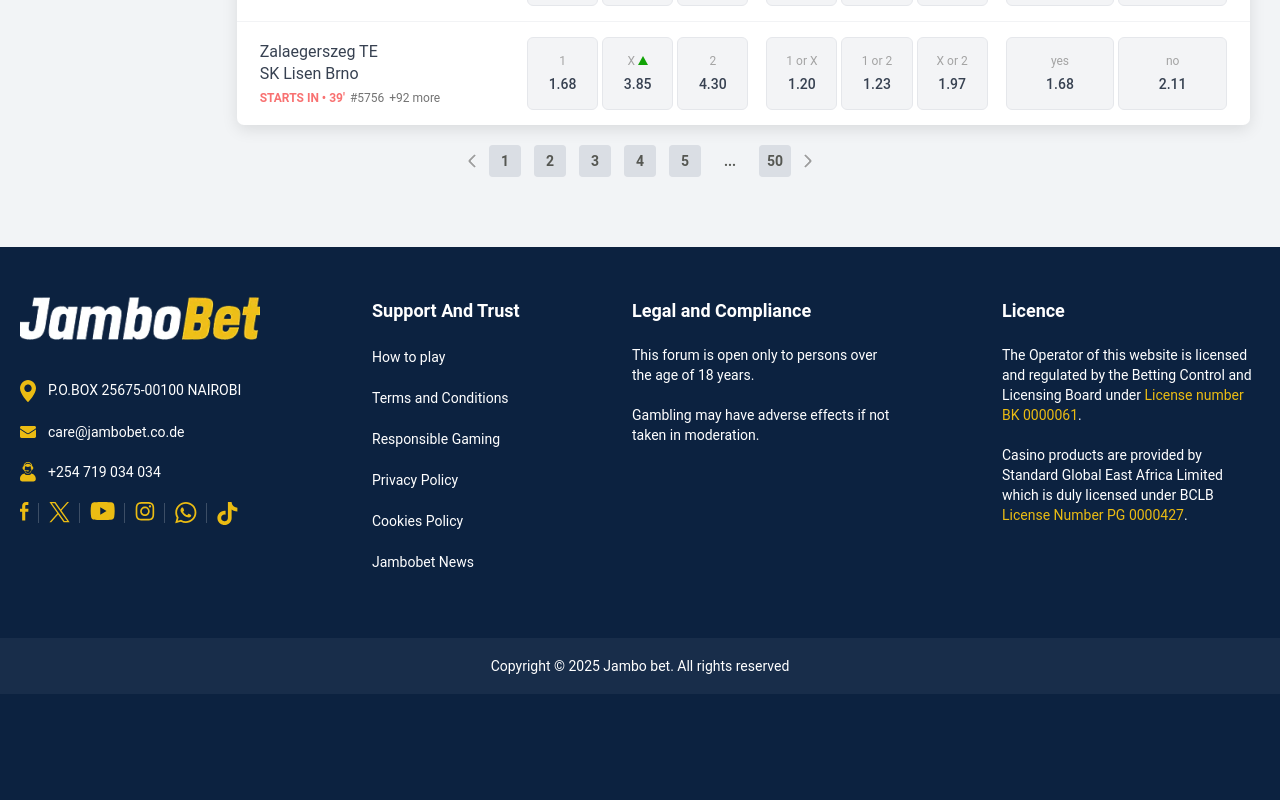
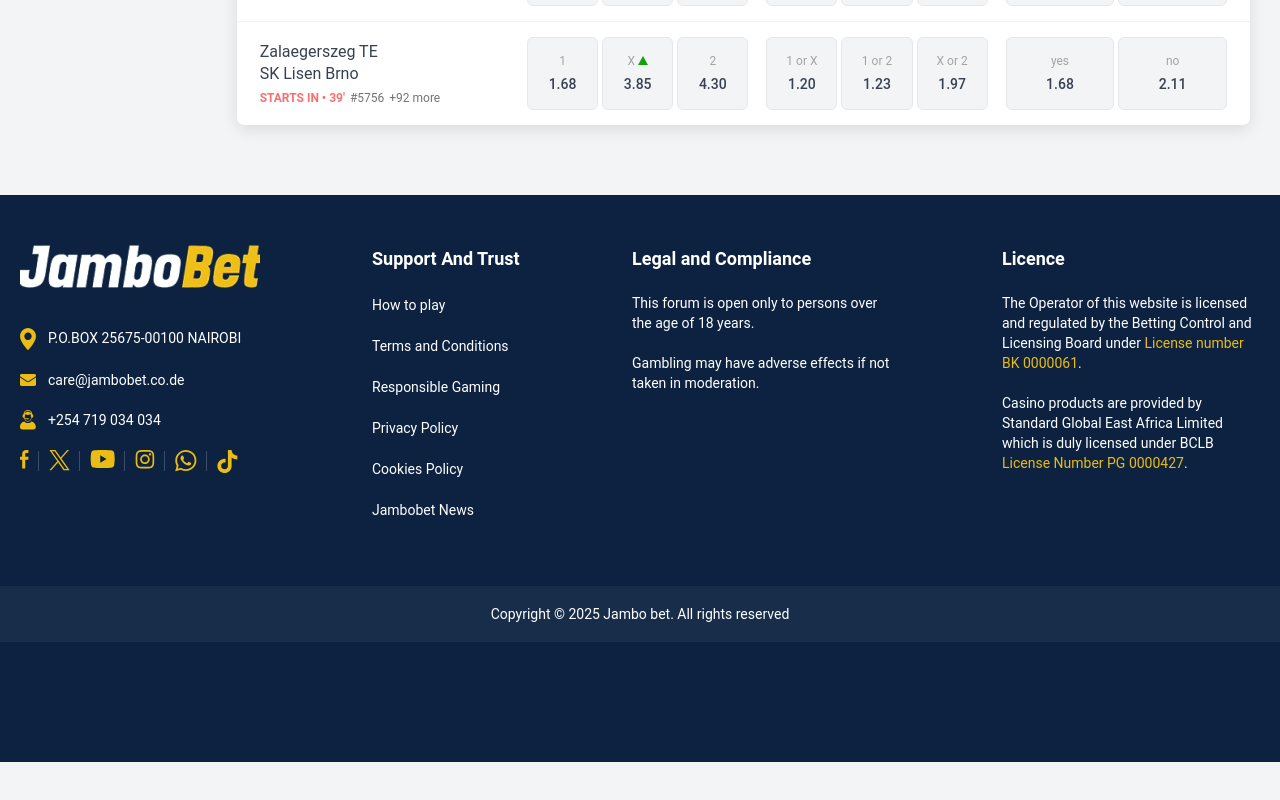
Before and after one commit to niravpatel4428/jambobet, a React (Create React App) app: page /home in a window 1280 px wide. Shown: the part 1464-2264 px from the top of the page. After the commit the page ends 2226 px from the top, so only its background shows below. Built offline with nearby package versions, Linux system fonts and the light colour scheme.

Commit message:
folder replace

```diff
--- a/src/App.css
+++ b/src/App.css
@@ -2,17 +2,12 @@
 @tailwind components;
 @tailwind utilities;
 
-@import url('https://fonts.googleapis.com/css2?family=Poppins:ital,wght@0,100;0,200;0,300;0,400;0,500;0,600;0,700;0,800;0,900;1,100;1,200;1,300;1,400;1,500;1,600;1,700;1,800;1,900&display=swap');
 @import url('https://fonts.googleapis.com/css2?family=Roboto:ital,wght@0,100..900;1,100..900&display=swap');
 
 body {
     font-family: "Roboto", serif;
     color: #0C2240;
     background-color: #F2F4F6;
-}
-
-.font-poppins{
-    font-family: "Poppins", serif;
 }
 
 input:focus {
@@ -85,14 +80,6 @@
     background-image: url('images/whiteselectdown.svg');
 }
 
-.select{
-    background-image: url('images/angledown.svg');
-}
-
-.dark .select{
-    background-image: url('images/angledown.svg');
-}
-
 @keyframes fade-in {
     from {
       opacity: 0;
--- /dev/null
+++ b/src/Components/Demo.js
@@ -0,0 +1,100 @@
+import React from "react";
+import { useTheme } from "next-themes";
+
+const Demo = () => {
+  const { theme, setTheme } = useTheme();
+
+  return (
+    <div className="min-h-screen bg-white text-black dark:bg-gray-900 dark:text-white transition duration-300">
+      {/* Header */}
+      <header className="p-4 bg-blue-600 dark:bg-gray-800 text-white">
+        <div className="container mx-auto flex justify-between items-center">
+          <h1 className="text-2xl font-bold">Light/Dark Mode Demo</h1>
+          <button
+            onClick={() => setTheme(theme === "light" ? "dark" : "light")}
+            className="px-4 py-2 bg-yellow-500 text-black dark:bg-yellow-400 dark:text-gray-900 rounded-md transition duration-300"
+          >
+            Toggle {theme === "light" ? "Dark" : "Light"} Mode
+          </button>
+        </div>
+      </header>
+
+      {/* Main Content */}
+      <main className="container mx-auto p-4">
+        <h2 className="text-3xl font-bold mb-4">Welcome to {theme} mode!</h2>
+        <p>This is a simple demo of light and dark mode using Tailwind CSS.</p>
+        <div className="p-6 bg-gray-100 dark:bg-gray-800 rounded-lg shadow-md mt-6">
+          <h3 className="text-xl font-semibold mb-2">Example Card</h3>
+          <p>
+            This card changes styles based on the current theme, demonstrating
+            Tailwind's <code>dark:</code> utilities.
+          </p>
+        </div>
+      </main>
+    </div>
+  );
+};
+
+export default Demo;
+
+// import React, { useState, useEffect } from "react";
+
+// const Demo = () => {
+//   const [theme, setTheme] = useState("light"); // Default to Light Mode
+
+//   // Sync with localStorage on component mount
+//   useEffect(() => {
+//     const savedTheme = localStorage.getItem("theme");
+//     if (savedTheme) {
+//       setTheme(savedTheme);
+//       document.documentElement.classList.add(savedTheme);
+//     } else {
+//       document.documentElement.classList.add("light");
+//     }
+//   }, []);
+
+//   // Update localStorage and <html> class whenever the theme changes
+//   const toggleTheme = () => {
+//     const newTheme = theme === "light" ? "dark" : "light";
+//     setTheme(newTheme);
+//     localStorage.setItem("theme", newTheme);
+
+//     document.documentElement.classList.remove("light", "dark");
+//     document.documentElement.classList.add(newTheme);
+//   };
+
+//   return (
+//     <div className="min-h-screen bg-white text-black dark:bg-gray-900 dark:text-white transition duration-300">
+//       {/* Header */}
+//       <header className="p-4 bg-blue-600 dark:bg-gray-800 text-white">
+//         <div className="container mx-auto flex justify-between items-center">
+//           <h1 className="text-2xl font-bold">Custom Light/Dark Mode Demo</h1>
+//           <button
+//             onClick={toggleTheme}
+//             className="px-4 py-2 bg-yellow-500 text-black dark:bg-yellow-400 dark:text-gray-900 rounded-md transition duration-300"
+//           >
+//             Toggle {theme === "light" ? "Dark" : "Light"} Mode
+//           </button>
+//         </div>
+//       </header>
+
+//       {/* Main Content */}
+//       <main className="container mx-auto p-4">
+//         <h2 className="text-3xl font-bold mb-4">Welcome to {theme} mode!</h2>
+//         <p>
+//           This is a custom implementation of light and dark mode using Tailwind
+//           CSS without any external libraries.
+//         </p>
+//         <div className="p-6 bg-gray-100 dark:bg-gray-800 rounded-lg shadow-md mt-6">
+//           <h3 className="text-xl font-semibold mb-2">Example Card</h3>
+//           <p>
+//             This card dynamically updates its styles based on the theme you
+//             choose.
+//           </p>
+//         </div>
+//       </main>
+//     </div>
+//   );
+// };
+
+// export default Demo;
--- /dev/null
+++ b/src/Components/ThemeToggle.js
@@ -0,0 +1,27 @@
+// components/ThemeToggle.js
+import { useTheme } from 'next-themes';
+import { useEffect, useState } from 'react';
+
+const ThemeToggle = () => {
+  const { theme, setTheme, systemTheme } = useTheme();
+  const [mounted, setMounted] = useState(false);
+
+  useEffect(() => {
+    setMounted(true); // Ensures the button works on the client side
+  }, []);
+
+  const currentTheme = theme === 'system' ? systemTheme : theme;
+
+  if (!mounted) return null; // Prevents rendering on the server side
+
+  return (
+    <button
+      onClick={() => setTheme(currentTheme === 'dark' ? 'light' : 'dark')}
+      className="p-2 bg-gray-200 dark:bg-gray-800 rounded"
+    >
+      {currentTheme === 'dark' ? '🌙 Dark Mode' : '☀️ Light Mode'}
+    </button>
+  );
+};
+
+export default ThemeToggle;
--- a/src/screens/CasinoPage/Casinopage.js
+++ b/src/screens/CasinoPage/Casinopage.js
@@ -4,11 +4,10 @@
 import Slidersection from '../HomePage/Slider'
 
 const Casinopage = () => {
-
     return (
         <>
             <Layout>
-                <Slidersection />
+                <Slidersection/>
                 <Casino />
             </Layout>
         </>
--- a/src/screens/HomePage/Dashboard.js
+++ b/src/screens/HomePage/Dashboard.js
@@ -26,7 +26,6 @@
 import safari from "../../images/safari.png";
 import airtel from "../../images/airtel.png";
 import close from "../../images/close.svg";
-import greater from "../../images/greater.svg";
 import Slider from "react-slick";
 import "slick-carousel/slick/slick.css";
 import "slick-carousel/slick/slick-theme.css";
@@ -889,45 +888,6 @@
                         </div>
                     </div>
                 </div>
-                <div className="mt-5">
-                    <div className="flex gap-2 xl:gap-[13px] justify-center items-center">
-                        <div>
-                            <img
-                                src={greater}
-                                alt="greater"
-                                className="object-contain cursor-pointer rotate-180  dark:brightness-[100] dark:hover:brightness-50"
-                            />
-                        </div>
-                        <div className="rounded-[4px] cursor-pointer size-5 xl:size-8 text-[#555752] text-xs xl:text-sm font-semibold dark:bg-white/30 dark:hover:bg-white bg-darkblue/10 dark:hover:text-darkblue dark:text-white hover:text-white hover:bg-darkblue transition-all duration-300 flex justify-center items-center">
-                            1
-                        </div>
-                        <div className="rounded-[4px] cursor-pointer size-5 xl:size-8 text-[#555752] text-xs xl:text-sm font-semibold dark:bg-white/30 dark:hover:bg-white bg-darkblue/10 dark:hover:text-darkblue dark:text-white hover:text-white hover:bg-darkblue transition-all duration-300 flex justify-center items-center">
-                            2
-                        </div>
-                        <div className="rounded-[4px] cursor-pointer size-5 xl:size-8 text-[#555752] text-xs xl:text-sm font-semibold dark:bg-white/30 dark:hover:bg-white bg-darkblue/10 dark:hover:text-darkblue dark:text-white hover:text-white hover:bg-darkblue transition-all duration-300 flex justify-center items-center">
-                            3
-                        </div>
-                        <div className="rounded-[4px] cursor-pointer size-5 xl:size-8 text-[#555752] text-xs xl:text-sm font-semibold dark:bg-white/30 dark:hover:bg-white bg-darkblue/10 dark:hover:text-darkblue dark:text-white hover:text-white hover:bg-darkblue transition-all duration-300 flex justify-center items-center">
-                            4
-                        </div>
-                        <div className="rounded-[4px] cursor-pointer size-5 xl:size-8 text-[#555752] text-xs xl:text-sm font-semibold dark:bg-white/30 dark:hover:bg-white bg-darkblue/10 dark:hover:text-darkblue dark:text-white hover:text-white hover:bg-darkblue transition-all duration-300 flex justify-center items-center">
-                            5
-                        </div>
-                        <div className="rounded-[4px] cursor-pointer size-5 xl:size-8 text-[#555752] text-xs xl:text-sm font-semibold  dark:hover:text-white dark:text-white hover:text-white transition-all duration-300 flex justify-center items-center">
-                            ...
-                        </div>
-                        <div className="rounded-[4px] cursor-pointer size-5 xl:size-8 text-[#555752] text-xs xl:text-sm font-semibold dark:bg-white/30 dark:hover:bg-white bg-darkblue/10 dark:hover:text-darkblue dark:text-white hover:text-white hover:bg-darkblue transition-all duration-300 flex justify-center items-center">
-                            50
-                        </div>
-                        <div>
-                            <img
-                                src={greater}
-                                alt="greater"
-                                className="object-contain cursor-pointer  dark:brightness-[100] dark:hover:brightness-50"
-                            />
-                        </div>
-                    </div>
-                </div>
             </div>
             <div className='s15:hidden flex justify-center items-center fixed bottom-0 z-[9] left-[50%] translate-x-[-50%] w-full max-w-[428px] mx-auto rounded-[20px_20px_0px_0px] bg-[#2F425C] p-[40px_15px_25px]'>
                 <span
--- a/src/screens/HomePage/Homepage.js
+++ b/src/screens/HomePage/Homepage.js
@@ -4,12 +4,11 @@
 import Dashboard from './Dashboard'
 
 const Homepage = () => {
-
     return (
         <>
             <Layout>
-                <Slidersection />
-                <Dashboard />
+                <Slidersection/>
+                <Dashboard/>
             </Layout>
         </>
     )
--- a/src/screens/TransactionPage/Transactionpage.js
+++ b/src/screens/TransactionPage/Transactionpage.js
@@ -4,12 +4,11 @@
 import Slidersection from '../HomePage/Slider'
 
 const Transactionpage = () => {
-
     return (
         <>
             <Layout>
-                <Slidersection />
-                <Transaction />
+                <Slidersection/>
+                <Transaction/>
             </Layout>
         </>
     )
```
Also changed, not shown: src/Components/Header.js (line endings or trailing spaces), src/screens/CasinoPage/Casino.js (line endings or trailing spaces).
